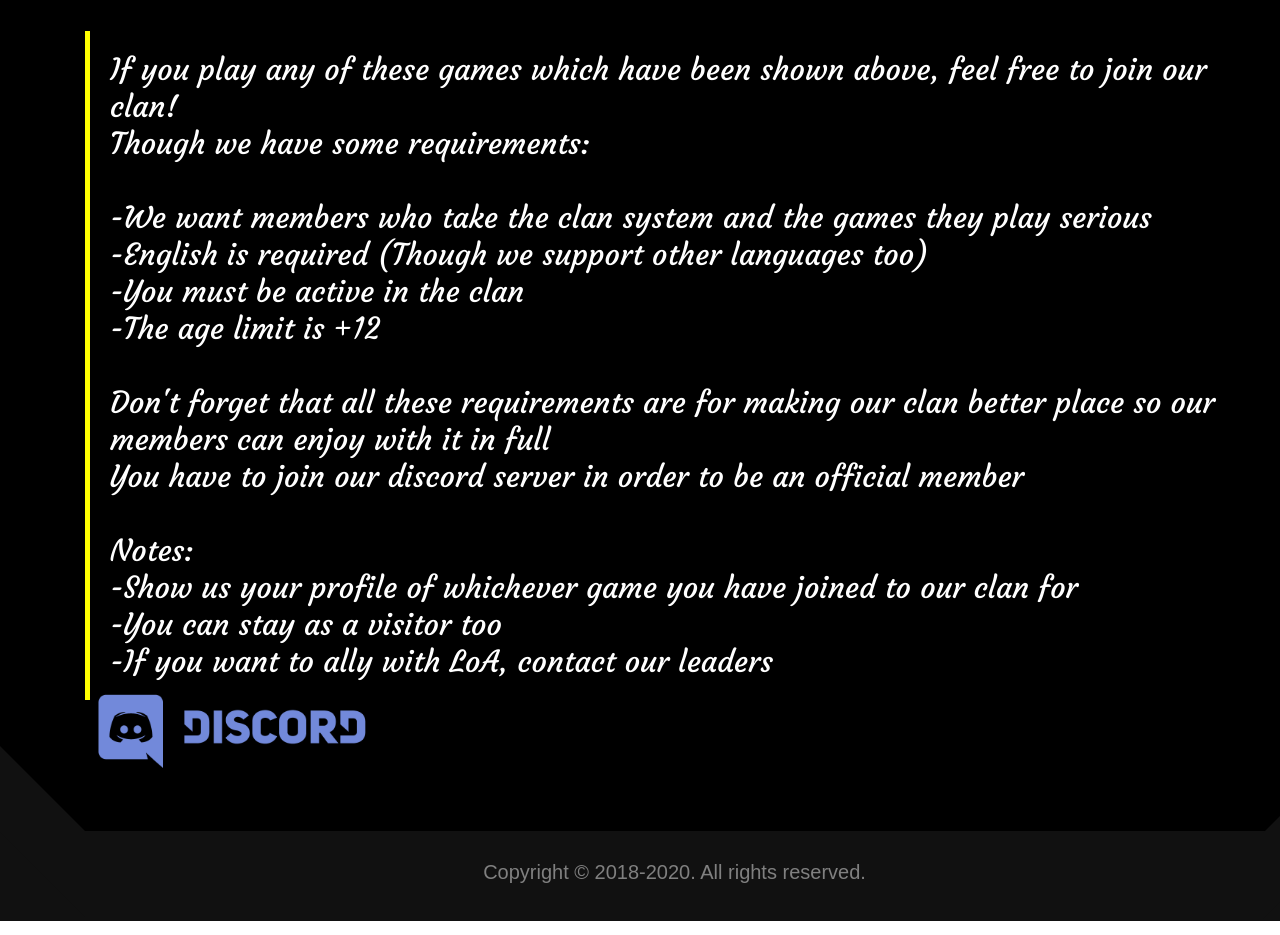
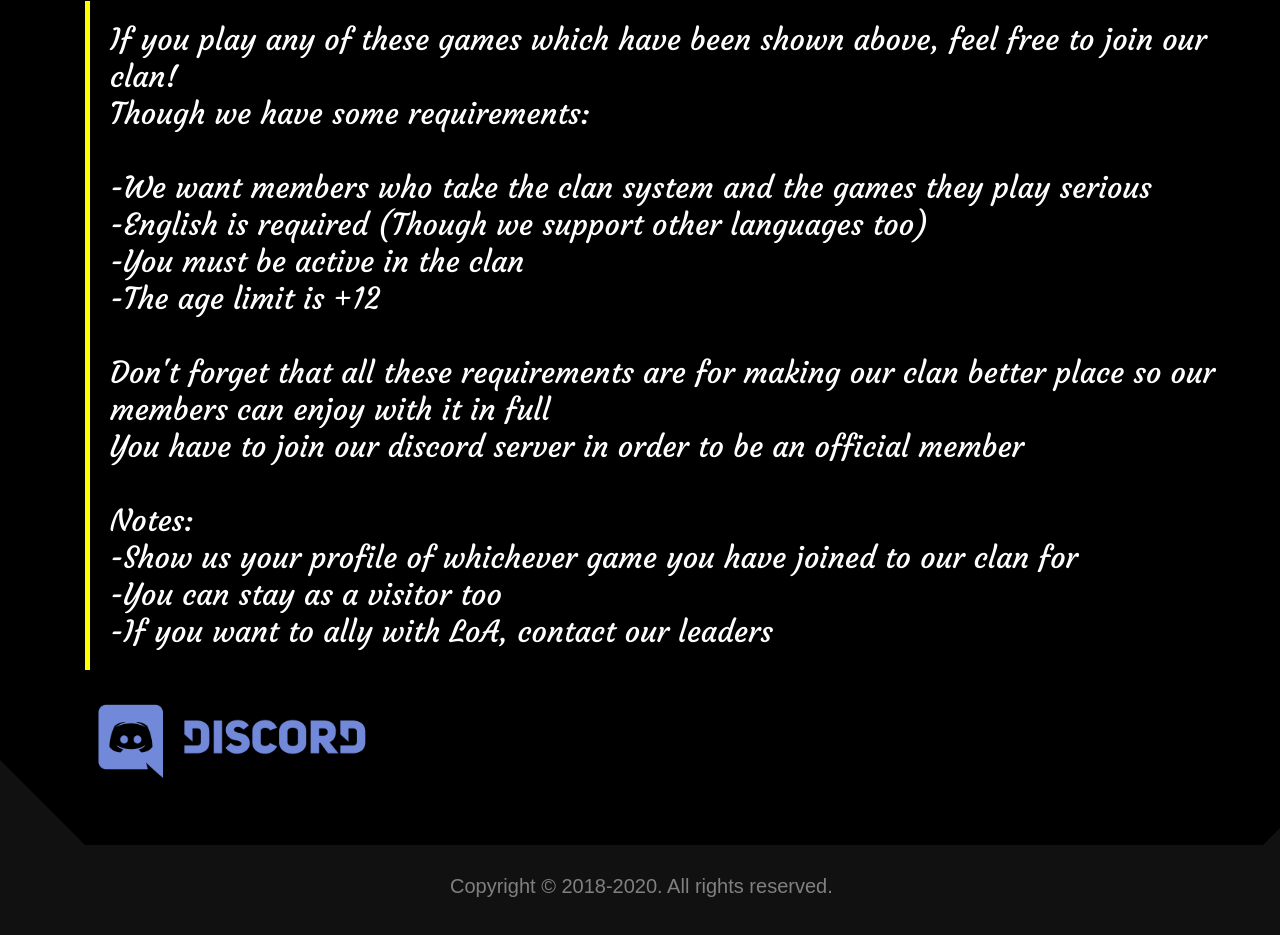
Before and after one commit to league-of-assassins/league-of-assassins.github.io, a plain HTML site: page index.html in a window 1280 px wide. Shown: the part 2287-3222 px from the top of the page. Drawn offline with nearby package versions, Linux system fonts and the light colour scheme; a web font is replaced by a local one.

Commit message:
relative

```diff
--- a/index.html
+++ b/index.html
@@ -64,9 +64,10 @@
 
 
 
-
+		<div class="tast1">
 			<div class="left1"></div>
 			<div class="right1"></div>
+
 			<div class="test1">
 				<p class="p2">About</p>
 				<p class="p3">Plazma Burst 2 (PC) is a browser-based side-scrolling multi/single player shooter game.<br>
@@ -195,15 +196,17 @@ You have to join our discord server in order to be an official member<br><br>
 					Notes: <br>
 					-Show us your profile of whichever game you have joined to our clan for<br>
 					-You can stay as a visitor too<br>
--If you want to ally with LoA, contact our leaders</p>
+					-If you want to ally with LoA, contact our leaders
+				</p>
 				<a href="https://discord.gg/tvgK5pg" class="but1" target="_blank"></a><img src="img/discord logo.png" class="fut1">
+
 			</div>
-
 			<div class="leftend1" style="z-index: +1"></div>
 			<div class="end1"></div>
 			<div class="end2">Copyright © 2018-2020. All rights reserved.</div>
 			<div class="rightend1" style="z-index: +1"></div>
 
+		</div>
 
 
 
@@ -230,7 +233,7 @@ Notes: <br>
 	function scrollWin2() {
 
 	window.scrollTo({
-	    top: 670,
+	    top: 660,
 	    behavior: "smooth"
 	});
 
@@ -241,7 +244,7 @@ Notes: <br>
 	function scrollWin3() {
 
 	window.scrollTo({
-	    top: 1345,
+	    top: 1335,
 	    behavior: "smooth"
 	});
 
@@ -252,7 +255,7 @@ Notes: <br>
 	function scrollWin4() {
 
 	window.scrollTo({
-	    top: 2130,
+	    top: 2120,
 	    behavior: "smooth"
 	});
 
--- a/main2.css
+++ b/main2.css
@@ -56,16 +56,6 @@ body, html {
 	padding: 248px 0 220px 0;
 }
 
-.test1 {
-
-	padding-top: 30px;
-	background-color: rgba(0,0,0,1);
-	padding-bottom: 800px;
-    margin-right: 85px;
-    margin-left: 85px;
-
-}
-
 .p2 {
 	font-family: 'Courgette', cursive;
 	font-size: 70px;
@@ -85,6 +75,7 @@ body, html {
   position: absolute;
   padding: 20px;
   border-left: yellow solid 5px;
+  overflow-x: hidden;
 }
 
 .p4 {
@@ -126,19 +117,19 @@ body, html {
 
 .but1 {
   position: absolute;
-  transform: translate(10px,662px);
+  transform: translate(10px,705px);
   width: 270px;
   height: 70px;
   background-color: white;
+  z-index: 2;
   opacity: 0;
-  z-index: +2;
 }
 
 .fut1 {
-  height: 100px;
+  height: 4%;
   width: auto;
-  position: absolute;
-  transform: translate(0,650px);
+  position: relative;
+  transform: translate(0,690px);
 }
 
 
@@ -164,7 +155,8 @@ body, html {
 
 
 ::-webkit-scrollbar {
-  width: 17px;
+  width: 1.3%;
+  max-height: 1% !important;
   background-color: black;
   overflow-y: hidden !important;
   overflow-x: hidden !important;
@@ -455,8 +447,18 @@ body, html {
 ---------------------------------------------------------------------------------------
 -------------------------------------------------------------------------------------*/
 
+.tast1 {
+  position: relative;
+  vertical-align: top;
+}
 
-
+.test1 {
+  width: 88%;
+  height: 2500px;
+  background-color: rgba(0,0,0,1);
+  margin-left: 85px;
+  position: relative;
+}
 
 .left1 {
 	background-color: #000;
@@ -480,7 +482,7 @@ body, html {
 	height: 50px;
 	width: 100%;
 	display: block;
-	position: absolute;
+	position: relative;
 	transform: translateY(0px);
 	padding-bottom: 40px;
 }
@@ -488,8 +490,9 @@ body, html {
 .end2 {
 	text-align: center;
 	color: gray;
-	transform: translateY(30px);
+	transform: translate(450px,-60px);
 	font-size: 20px;
+  position: absolute;
 }
 
 .leftend1 {
@@ -507,7 +510,7 @@ body, html {
 	margin: 0;
 	position: absolute;
 	padding: 43px;
-	transform: translate(1263px,-64px) skewY(-45deg);
+	transform: translate(1263px,-133px) skewY(-45deg);
 }
 
 
```
Lines whose indentation alone changed are shown as unchanged.
